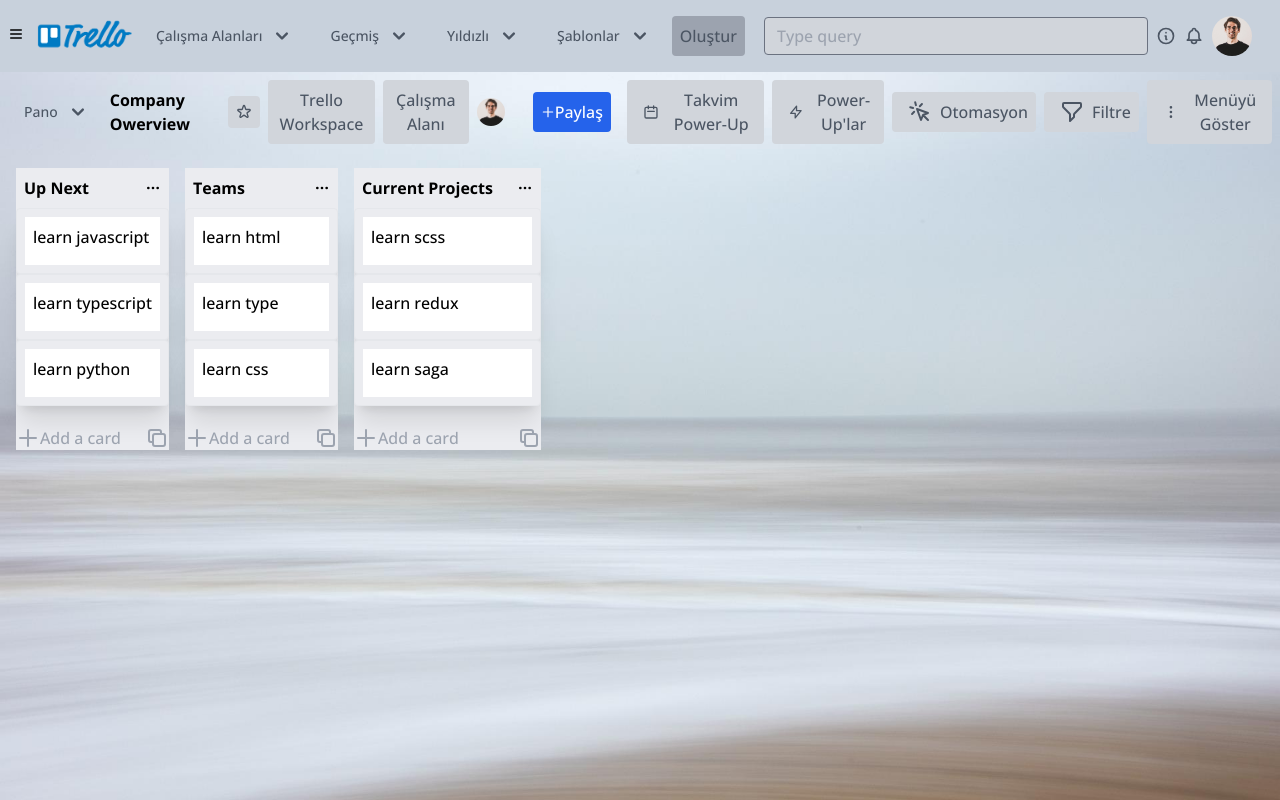
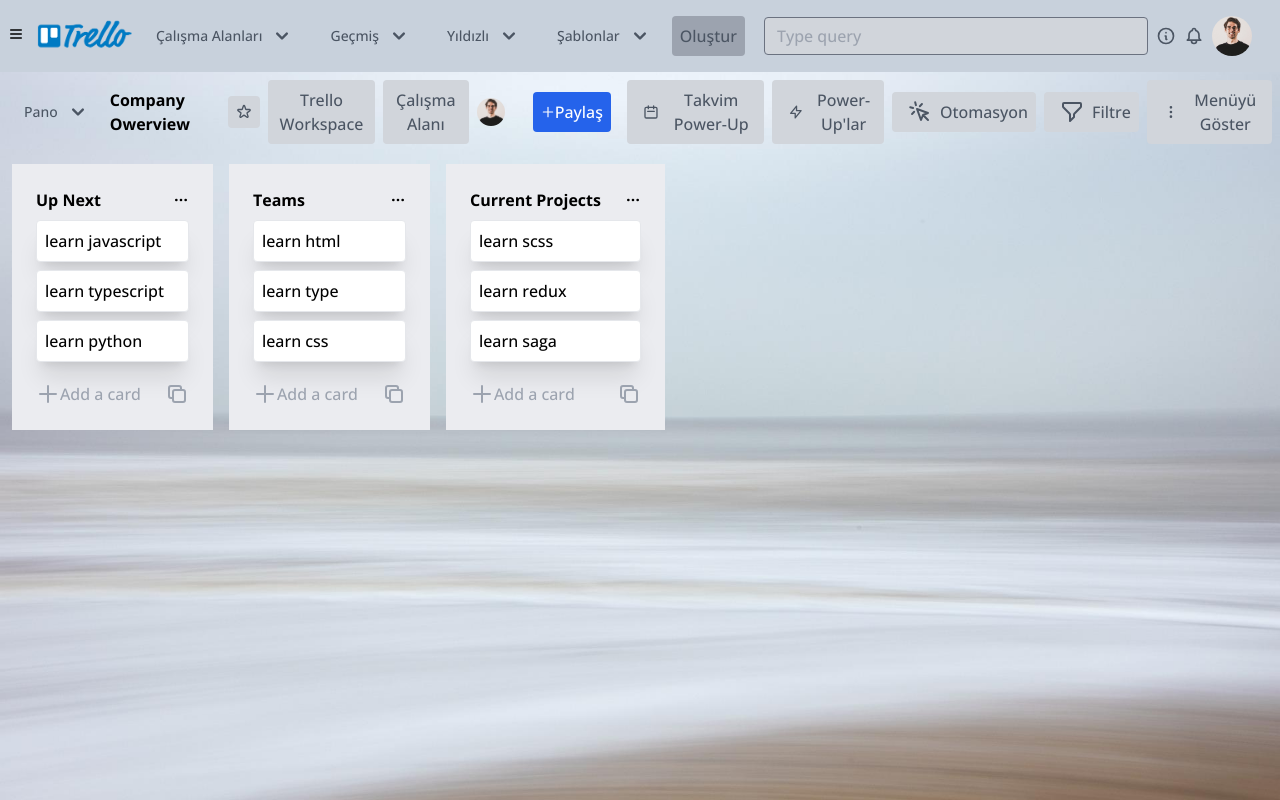
Before and after one commit to gizemcandemirr/trellohack, a Next.js app: page / in a window 1280 px wide. Built offline with nearby package versions, Linux system fonts and the light colour scheme.

Commit message:
build redux

```diff
--- a/components/card/index.tsx
+++ b/components/card/index.tsx
@@ -3,10 +3,10 @@ import React, { useState } from 'react'
 const Card = (props) => {
 
   return (
-    <div className=" w-full rounded border bg-grayBar-200 p-2 shadow-xl">
-       <div className='bg-white h-12 p-2 rounde-xl w-full'>
+    <div className="rounded border p-2 shadow-xl bg-white mb-2 mt-2">
+
          {props.children}
-      </div>
+
 
     </div>
   )
--- a/components/kanban/index.tsx
+++ b/components/kanban/index.tsx
@@ -8,6 +8,8 @@ import {
   } from '@heroicons/react/outline'
 
 import dynamic from 'next/dynamic';
+import { useAppDispatch, useAppSelector } from '../../store'
+import todoSlice, { add } from '../../features/todoSlice'
 const DragDropContext = dynamic(
   () => import('react-beautiful-dnd').then(mod => {
       return mod.DragDropContext;
@@ -31,6 +33,8 @@ const Draggable = dynamic(
 const Kanban = () => {
     const [data, setData] = useState(mockData)
     const [isBrowser, setIsBrowser] = useState(false);
+    const [title,setTitle] =useState("");
+    const todos=useAppSelector(state=> state.todos)
 
     const onDragEnd = (result:any) => {
         if (!result.destination) return
@@ -59,8 +63,10 @@ const Kanban = () => {
     const handleAdd = () => {
         setShowNew(!showNew)
     }
+    const dispatch=useAppDispatch();
     const handleSave = () => {
-        setShowNew(!showNew)
+        dispatch(add(title));
+        setTitle("");
     }
     return (
         <DragDropContext onDragEnd={onDragEnd} >
@@ -78,9 +84,9 @@ const Kanban = () => {
                                     ref={provided.innerRef}
                                     {...provided.droppableProps}
                                     {...provided.dragHandleProps}
-                                   className="bg-grayBar-200 cursor-pointer" >
+                                   className="bg-grayBar-200 cursor-pointer p-6" >
 
-                                    <div className='font-bold flex justify-between space-x-6 items-center p-2' >
+                                    <div className='font-bold flex justify-between space-x-6 items-center ' >
                                         <span>   {section.title}</span>
                                         <span><DotsHorizontalIcon width={16} height={16}/></span>
 
@@ -116,14 +122,14 @@ const Kanban = () => {
                                             ))
                                         }
                                         {provided.placeholder}
-                                    </div>
-                                    <div className="mt-5 flex h-fit justify-between items-center rounded-md text-gray-400 space-x-6">
+                                        <div className="mt-5 flex h-fit justify-between items-center rounded-md text-gray-400 space-x-6">
                                                             {showNew ? (<div className='flex flex-col '>
-                                                              <input type="text" className='h-12'/>
+                                                              <input type="text" className='h-12' value={title} onChange={(e)=> setTitle(e.currentTarget.value)} />
                                                               <div className='space-x-4'>
                                                               <button onClick={handleSave}>Save</button>
                                                               <button className='text-red-500' onClick={()=>setShowNew(!showNew)}>x</button>
                                                               </div>
+                                                              <ul>{todos.map(todo=> <li>{todo.title}</li>)}</ul>
 
                                                           </div>) :
                                                           <button className="flex items-center" onClick={handleAdd}>
@@ -136,6 +142,8 @@ const Kanban = () => {
                                                               <DuplicateIcon width={24} height={24} />
                                                             </button>
                                                           </div>
+                                    </div>
+
                                 </div>
                        )}
                         </Droppable>
--- /dev/null
+++ b/features/todoSlice.ts
@@ -0,0 +1,24 @@
+import {createSlice, PayloadAction} from "@reduxjs/toolkit";
+
+export interface Todo{
+
+    title:string;
+    completed:boolean;
+}
+
+const initialState:Todo[] = [];
+
+const todoSlice= createSlice({
+    name:"todos",
+    initialState,
+    reducers:{
+        add:(state,action: PayloadAction<string>)=>{
+            const newTodo={ title:action.payload, completed:false};
+            state.push(newTodo)
+        },
+        remove:()=>{}
+    }
+})
+
+export default todoSlice.reducer;
+export const {add,remove} = todoSlice.actions;
--- a/package.json
+++ b/package.json
@@ -8,6 +8,7 @@
   "dependencies": {
     "@headlessui/react": "^1.6.1",
     "@heroicons/react": "^1.0.6",
+    "@reduxjs/toolkit": "^1.8.1",
     "@tailwindcss/typography": "^0.5.2",
     "immutability-helper": "^3.1.1",
     "next": "latest",
@@ -16,12 +17,14 @@
     "react-dnd": "^16.0.1",
     "react-dnd-html5-backend": "^16.0.1",
     "react-dom": "^17.0.2",
+    "react-redux": "^8.0.1",
     "uuid": "^8.3.2"
   },
   "devDependencies": {
     "@types/node": "17.0.4",
     "@types/react": "17.0.38",
     "@types/react-beautiful-dnd": "^13.1.2",
+    "@types/uuid": "^8.3.4",
     "autoprefixer": "^10.4.0",
     "postcss": "^8.4.5",
     "prettier": "^2.5.1",
--- a/pages/_app.tsx
+++ b/pages/_app.tsx
@@ -1,12 +1,17 @@
 import '../styles/globals.css'
 import type { AppProps } from 'next/app'
 import { resetServerContext } from 'react-beautiful-dnd'
+import { Provider } from 'react-redux';
+import store from "../store"
 
 
 function MyApp({ Component, pageProps }: AppProps) {
   resetServerContext();
   return (
-  <Component {...pageProps} />
+    <Provider store={store}>
+      <Component {...pageProps} />
+    </Provider>
+
 )
 }
 
--- a/pages/index.tsx
+++ b/pages/index.tsx
@@ -23,7 +23,7 @@ function Home() {
             <BoardBar/>
           </div>
           {/* card kısmı */}
-          <div className='p-4'>
+          <div className='p-3'>
             <Kanban/>
           </div>
         </div>
--- /dev/null
+++ b/store/index.ts
@@ -0,0 +1,18 @@
+import { configureStore } from "@reduxjs/toolkit";
+import { TypedUseSelectorHook, useDispatch,useSelector } from "react-redux";
+import todoSlice from "../features/todoSlice";
+
+const store= configureStore({
+
+    reducer:{
+        todos:todoSlice
+    }
+})
+
+export default store;
+
+export type RootState= ReturnType<typeof store.getState>;
+export type AppDispatch=typeof store.dispatch;
+
+export const useAppDispatch = () => useDispatch<AppDispatch>();
+export const useAppSelector: TypedUseSelectorHook<RootState> = useSelector;
```
Also changed, not shown: 1 other file (tests, documents, lock files or other folders).
